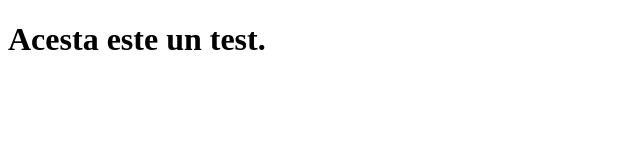
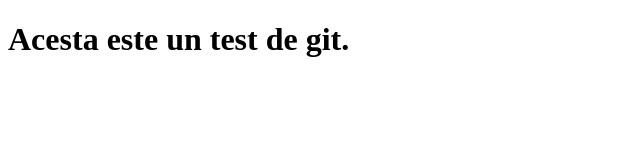
Before and after one commit to CatrinelDrumen/testGit, a plain HTML site: page index.html in a window 1280 px wide. Shown: the whole page, without its empty margins (0-640 px from the left). Drawn offline with Linux system fonts and the light colour scheme.

Commit message:
modificare text

```diff
--- a/index.html
+++ b/index.html
@@ -7,6 +7,6 @@
     <title>Document</title>
 </head>
 <body>
-    <h1>Acesta este un test.</h1>
+    <h1>Acesta este un test de git.</h1>
 </body>
 </html>
```
